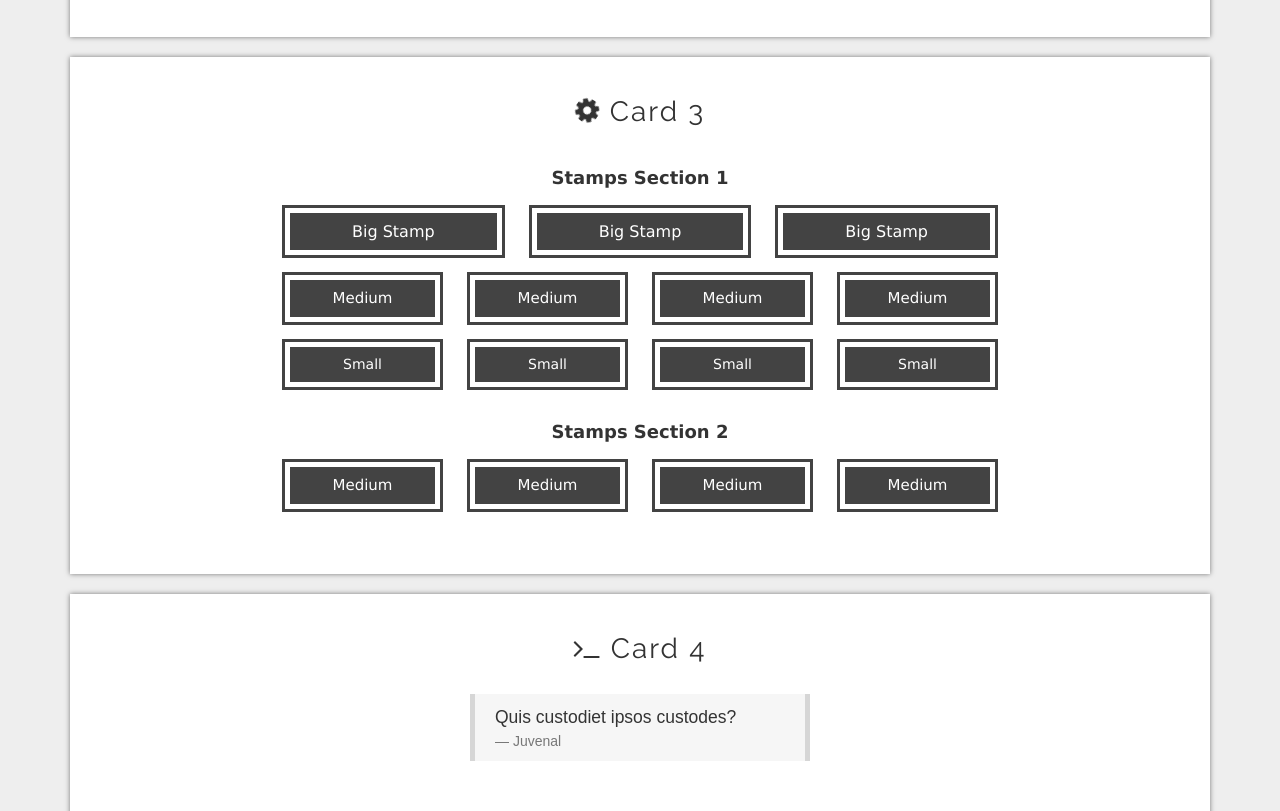
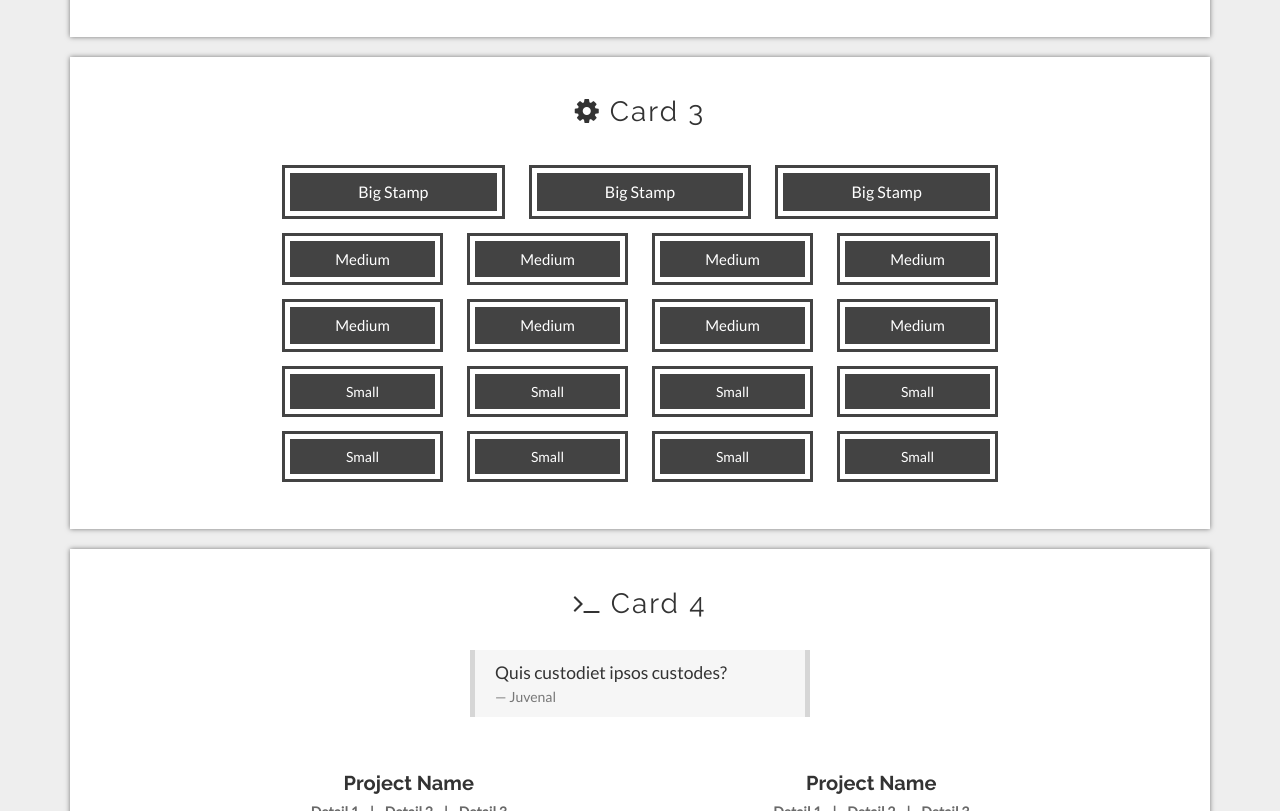
Before and after one commit to SuyashLakhotia/BootstrapCards, a website: page src/index.html in a window 1280 px wide. Shown: the part 1989-2800 px from the top of the page. Drawn offline with Linux system fonts and the light colour scheme; files that its build step writes are made by us from their sources; files whose address does not match are found by name.

Commit message:
Bunch of Fixes/Changes
- Changed Default Body Font to 'Lato'
- Changed Default Heading Font to 'Raleway'
- Changed CSS Class Names
- Updated Template Content
- Minor Style Updates
- Added .jsbeautifyrc & Beautified Code

```diff
--- a/src/index.html
+++ b/src/index.html
@@ -9,6 +9,7 @@
 
     <!-- Fonts -->
     <link rel="stylesheet" type="text/css" href="https://fonts.googleapis.com/css?family=Raleway:400,700,200">
+    <link rel="stylesheet" type="text/css" href="https://fonts.googleapis.com/css?family=Lato">
     <link rel="stylesheet" type="text/css" href="bower_components/font-awesome/css/font-awesome.min.css">
 
     <!-- CSS Stylesheets -->
@@ -106,109 +107,115 @@
             </div>
         </div>
 
-        <div class="card-wrapper card-big wow fadeInUp" id="card_three">
+        <div class="card-wrapper card-big wow fadeInUp card-stamps" id="card_three">
             <div>
-                <h3><i class="fa fa-cog fa-spin"></i> Card 3</h3>
+                <h3><i class="fa fa-cog"></i> Card 3</h3>
             </div>
-            <div class="row stamps-section">
-                <div class="col-md-12">
-                    <h6 class="wow fadeIn">Stamps Section 1</h6>
-                </div>
+            <div class="row">
                 <div class="col-md-8 col-md-offset-2">
                     <div class="row wow fadeIn">
                         <div class="col-md-4">
-                            <h4 class="stamp">Big Stamp</h4>
+                            <h4 class="card-stamp">Big Stamp</h4>
                         </div>
                         <div class="col-md-4">
-                            <h4 class="stamp">Big Stamp</h4>
+                            <h4 class="card-stamp">Big Stamp</h4>
                         </div>
                         <div class="col-md-4">
-                            <h4 class="stamp">Big Stamp</h4>
+                            <h4 class="card-stamp">Big Stamp</h4>
                         </div>
                     </div>
                     <div class="row wow fadeIn">
                         <div class="col-md-3">
-                            <h5 class="stamp">Medium</h5>
+                            <h5 class="card-stamp">Medium</h5>
                         </div>
                         <div class="col-md-3">
-                            <h5 class="stamp">Medium</h5>
+                            <h5 class="card-stamp">Medium</h5>
                         </div>
                         <div class="col-md-3">
-                            <h5 class="stamp">Medium</h5>
+                            <h5 class="card-stamp">Medium</h5>
                         </div>
                         <div class="col-md-3">
-                            <h5 class="stamp">Medium</h5>
+                            <h5 class="card-stamp">Medium</h5>
                         </div>
                     </div>
                     <div class="row wow fadeIn">
                         <div class="col-md-3">
-                            <h6 class="stamp">Small</h6>
+                            <h5 class="card-stamp">Medium</h5>
                         </div>
                         <div class="col-md-3">
-                            <h6 class="stamp">Small</h6>
+                            <h5 class="card-stamp">Medium</h5>
                         </div>
                         <div class="col-md-3">
-                            <h6 class="stamp">Small</h6>
+                            <h5 class="card-stamp">Medium</h5>
                         </div>
                         <div class="col-md-3">
-                            <h6 class="stamp">Small</h6>
+                            <h5 class="card-stamp">Medium</h5>
                         </div>
                     </div>
-                </div>
-            </div>
-            <div class="row stamps-section">
-                <div class="col-md-12">
-                    <h6 class="wow fadeIn">Stamps Section 2</h6>
-                </div>
-                <div class="col-md-8 col-md-offset-2">
                     <div class="row wow fadeIn">
                         <div class="col-md-3">
-                            <h5 class="stamp">Medium</h5>
+                            <h6 class="card-stamp">Small</h6>
                         </div>
                         <div class="col-md-3">
-                            <h5 class="stamp">Medium</h5>
+                            <h6 class="card-stamp">Small</h6>
                         </div>
                         <div class="col-md-3">
-                            <h5 class="stamp">Medium</h5>
+                            <h6 class="card-stamp">Small</h6>
                         </div>
                         <div class="col-md-3">
-                            <h5 class="stamp">Medium</h5>
+                            <h6 class="card-stamp">Small</h6>
+                        </div>
+                    </div>
+                    <div class="row wow fadeIn">
+                        <div class="col-md-3">
+                            <h6 class="card-stamp">Small</h6>
+                        </div>
+                        <div class="col-md-3">
+                            <h6 class="card-stamp">Small</h6>
+                        </div>
+                        <div class="col-md-3">
+                            <h6 class="card-stamp">Small</h6>
+                        </div>
+                        <div class="col-md-3">
+                            <h6 class="card-stamp">Small</h6>
                         </div>
                     </div>
                 </div>
             </div>
         </div>
 
-        <div class="card-wrapper card-big wow fadeInUp" id="card_four">
+        <div class="card-wrapper card-big wow fadeInUp card-projects" id="card_four">
             <div>
                 <h3><i class="fa fa-terminal"></i> Card 4</h3>
             </div>
             <div class="row wow fadeIn">
                 <div class="col-md-4 col-md-offset-4">
-                    <blockquote class="custom-blockquote">Quis custodiet ipsos custodes?<footer>Juvenal</footer></blockquote>
+                    <blockquote class="card-blockquote">Quis custodiet ipsos custodes?
+                        <footer>Juvenal</footer>
+                    </blockquote>
                 </div>
             </div>
             <div class="row">
                 <div class="col-md-5 col-md-offset-1 wow fadeIn project">
                     <h5>Project Name</h5>
-                    <h6 class="project-details">Detail 1 | Detail 2 | Detail 3</h6>
+                    <h6 class="project-details">Detail 1&nbsp;&nbsp;&nbsp;&nbsp;|&nbsp;&nbsp;&nbsp;&nbsp;Detail 2&nbsp;&nbsp;&nbsp;&nbsp;|&nbsp;&nbsp;&nbsp;&nbsp;Detail 3</h6>
                     <p align="justify">Lorem ipsum dolor sit amet, consectetur adipiscing elit, sed do eiusmod tempor incididunt ut labore et dolore magna aliqua. Ut enim ad minim veniam, quis nostrud exercitation ullamco laboris nisi ut aliquip ex ea commodo consequat. Duis aute irure dolor in reprehenderit in voluptate velit esse cillum dolore eu fugiat nulla pariatur. Excepteur sint occaecat cupidatat non proident, sunt in culpa qui officia deserunt mollit anim id est laborum.</p>
                 </div>
                 <div class="col-md-5 wow fadeIn project">
                     <h5>Project Name</h5>
-                    <h6 class="project-details">Detail 1 | Detail 2 | Detail 3</h6>
+                    <h6 class="project-details">Detail 1&nbsp;&nbsp;&nbsp;&nbsp;|&nbsp;&nbsp;&nbsp;&nbsp;Detail 2&nbsp;&nbsp;&nbsp;&nbsp;|&nbsp;&nbsp;&nbsp;&nbsp;Detail 3</h6>
                     <p align="justify">Lorem ipsum dolor sit amet, consectetur adipiscing elit, sed do eiusmod tempor incididunt ut labore et dolore magna aliqua. Ut enim ad minim veniam, quis nostrud exercitation ullamco laboris nisi ut aliquip ex ea commodo consequat. Duis aute irure dolor in reprehenderit in voluptate velit esse cillum dolore eu fugiat nulla pariatur. Excepteur sint occaecat cupidatat non proident, sunt in culpa qui officia deserunt mollit anim id est laborum.</p>
                 </div>
             </div>
             <div class="row wow fadeIn">
                 <div class="col-md-5 col-md-offset-1 wow fadeIn project">
                     <h5>Project Name</h5>
-                    <h6 class="project-details">Detail 1 | Detail 2 | Detail 3</h6>
+                    <h6 class="project-details">Detail 1&nbsp;&nbsp;&nbsp;&nbsp;|&nbsp;&nbsp;&nbsp;&nbsp;Detail 2&nbsp;&nbsp;&nbsp;&nbsp;|&nbsp;&nbsp;&nbsp;&nbsp;Detail 3</h6>
                     <p align="justify">Lorem ipsum dolor sit amet, consectetur adipiscing elit, sed do eiusmod tempor incididunt ut labore et dolore magna aliqua. Ut enim ad minim veniam, quis nostrud exercitation ullamco laboris nisi ut aliquip ex ea commodo consequat. Duis aute irure dolor in reprehenderit in voluptate velit esse cillum dolore eu fugiat nulla pariatur. Excepteur sint occaecat cupidatat non proident, sunt in culpa qui officia deserunt mollit anim id est laborum.</p>
                 </div>
                 <div class="col-md-5 wow fadeIn project">
                     <h5>Project Name</h5>
-                    <h6 class="project-details">Detail 1 | Detail 2 | Detail 3</h6>
+                    <h6 class="project-details">Detail 1&nbsp;&nbsp;&nbsp;&nbsp;|&nbsp;&nbsp;&nbsp;&nbsp;Detail 2&nbsp;&nbsp;&nbsp;&nbsp;|&nbsp;&nbsp;&nbsp;&nbsp;Detail 3</h6>
                     <p align="justify">Lorem ipsum dolor sit amet, consectetur adipiscing elit, sed do eiusmod tempor incididunt ut labore et dolore magna aliqua. Ut enim ad minim veniam, quis nostrud exercitation ullamco laboris nisi ut aliquip ex ea commodo consequat. Duis aute irure dolor in reprehenderit in voluptate velit esse cillum dolore eu fugiat nulla pariatur. Excepteur sint occaecat cupidatat non proident, sunt in culpa qui officia deserunt mollit anim id est laborum.</p>
                 </div>
             </div>
@@ -216,7 +223,7 @@
 
         <div class="card-wrapper card-big contact wow fadeInUp" id="card_five">
             <div>
-                <h3>Card 5</h3>
+                <h3><i class="fa fa-phone"></i> Card 5</h3>
             </div>
             <div class="row">
                 <div class="col-md-10 col-md-offset-1">
--- a/src/sass/layout/_cards.scss
+++ b/src/sass/layout/_cards.scss
@@ -23,7 +23,6 @@ Cards Styles
         padding-right: 10px;
         padding-left: 10px;
     }
-
     .card-small {
         margin: 25px 0;
         padding: 20px 10px 30px 10px;
--- a/src/sass/layout/_footer.scss
+++ b/src/sass/layout/_footer.scss
@@ -7,15 +7,12 @@ Footer Styles
     padding: 10px 0 0 0;
     color: #fff;
     background: #000;
-
     p {
         font-size: 14px;
     }
-
     a {
         color: #fff;
     }
-
     a:hover {
         text-decoration: underline;
     }
--- a/src/sass/pages/_blog-post.scss
+++ b/src/sass/pages/_blog-post.scss
@@ -11,21 +11,19 @@ Blog Post Styles
         color: #fff;
         margin-top: 0;
     }
-
     .blogpost-time {
+        font-family: Code, $heading-font-stack;
         font-size: 120%;
         font-weight: $font-thin;
         padding: 20px 0 0 0;
         text-align: center;
         color: #fff;
     }
-
 }
 
 .content-blogpost {
     padding-top: 20px;
     padding-bottom: 20px;
-
     .blog-post {
         text-align: justify;
     }
@@ -37,12 +35,10 @@ Blog Post Styles
             font-size: 300%;
             padding-top: 75px;
         }
-
         .blogpost-time {
             font-size: 120%;
         }
     }
-
     .content-blogpost .blog-post {
         text-align: left;
     }
--- a/src/sass/pages/_index.scss
+++ b/src/sass/pages/_index.scss
@@ -6,10 +6,8 @@ Home Page Styles
     position: relative;
     padding-top: 20px;
     padding-bottom: 20px;
-
     .card-big {
         h3 {
-            font-family: 'Raleway', $heading-font-stack;
             font-weight: $font-normal;
             margin-bottom: 30px;
             letter-spacing: 2px;
@@ -17,14 +15,11 @@ Home Page Styles
     }
 }
 
-
 .card-labels {
     margin-top: 25px;
-
     .card-label {
         text-align: center;
     }
-
     .card-label .label {
         font-size: 13px;
         font-weight: $font-light;
@@ -36,15 +31,10 @@ Home Page Styles
     }
 }
 
-.stamps-section {
+.card-stamps {
     margin-bottom: 15px;
-
-    > h6 {
-        font-size: 18px;
-        font-weight: $font-medium;
-    }
-
-    .stamp {
+    .card-stamp {
+        font-family: $body-font-stack;
         font-weight: $font-light;
         color: white;
         border: 5px solid #fff;
@@ -52,32 +42,31 @@ Home Page Styles
         background-color: #434343;
         box-shadow: 0 0 0 3px #434343;
     }
-
-    h4.stamp {
+    h4.card-stamp {
         font-size: 16px;
     }
-
-    h5.stamp {
+    h5.card-stamp {
         font-size: 15px;
     }
-
-    h6.stamp {
+    h6.card-stamp {
         font-size: 14px;
     }
 }
 
-.custom-blockquote {
+.card-blockquote {
     border-left: 5px solid #d6d6d6;
     border-right: 5px solid #d6d6d6;
     background-color: #f6f6f6;
 }
 
+.card-projects {
     .project {
         margin-top: 25px;
-
         .project-details {
+            font-family: $body-font-stack;
             font-size: 14px;
             text-align: center;
             color: #696969;
         }
     }
+}
--- a/src/sass/utils/_debug.scss
+++ b/src/sass/utils/_debug.scss
@@ -1,5 +1,5 @@
 * {
-  background: #000 !important;
-  color: #0f0 !important;
-  outline: solid #f00 1px !important;
+    background: #000 !important;
+    color: #0f0 !important;
+    outline: solid #f00 1px !important;
 }
--- a/src/sass/utils/_typography.scss
+++ b/src/sass/utils/_typography.scss
@@ -3,8 +3,8 @@
     src: url('../fonts/CODE.otf');
 }
 
-$body-font-stack: 'Myriad Pro', sans-serif;
-$heading-font-stack: 'Lucida Grande', sans-serif;
+$body-font-stack: 'Lato', 'Myriad Pro', sans-serif;
+$heading-font-stack: 'Raleway', 'Lucida Grande', sans-serif;
 
 $font-thin: 100;
 $font-light: 300;
@@ -12,6 +12,7 @@ $font-normal: 400;
 $font-medium: 500;
 $font-bold: 700;
 
+/******************************************************************************/
 
 body {
     font-family: $body-font-stack;
```
Also changed, not shown: src/sass/layout/_jumbotron.scss (+0 -13 lines), src/sass/layout/_navbar.scss (+0 -15 lines), src/sass/pages/_blog.scss (+4 -8 lines), dist/blog-post.html, dist/blog.html, dist/css/cards.css, dist/index.html, src/blog-post.html (line endings or trailing spaces), src/blog.html (line endings or trailing spaces), src/sass/utils/_base.scss (line endings or trailing spaces), src/sass/utils/_buttons.scss (line endings or trailing spaces), src/sass/utils/_mixins.scss (line endings or trailing spaces), 1 other file. Lines whose indentation alone changed are shown as unchanged.
